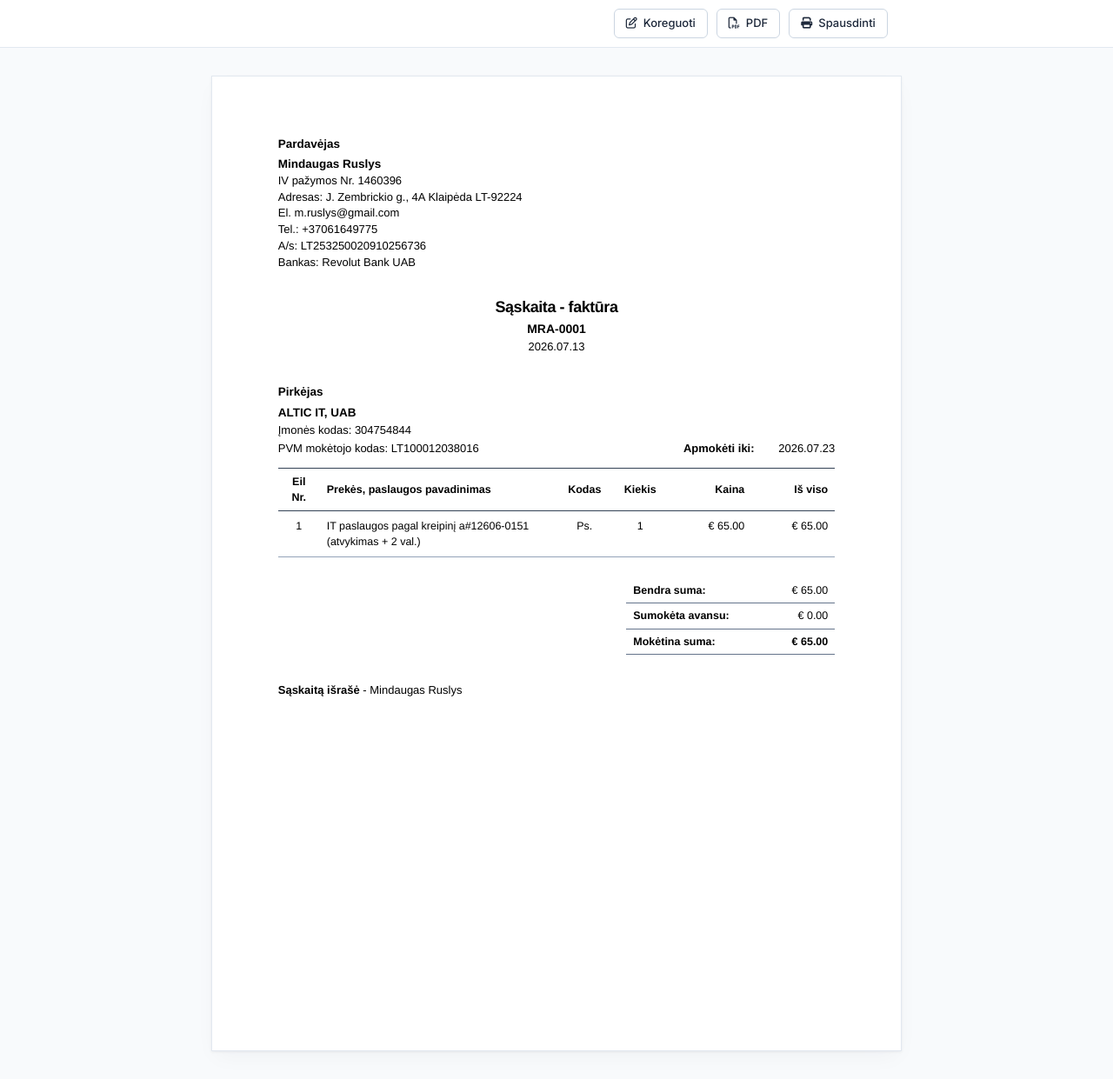
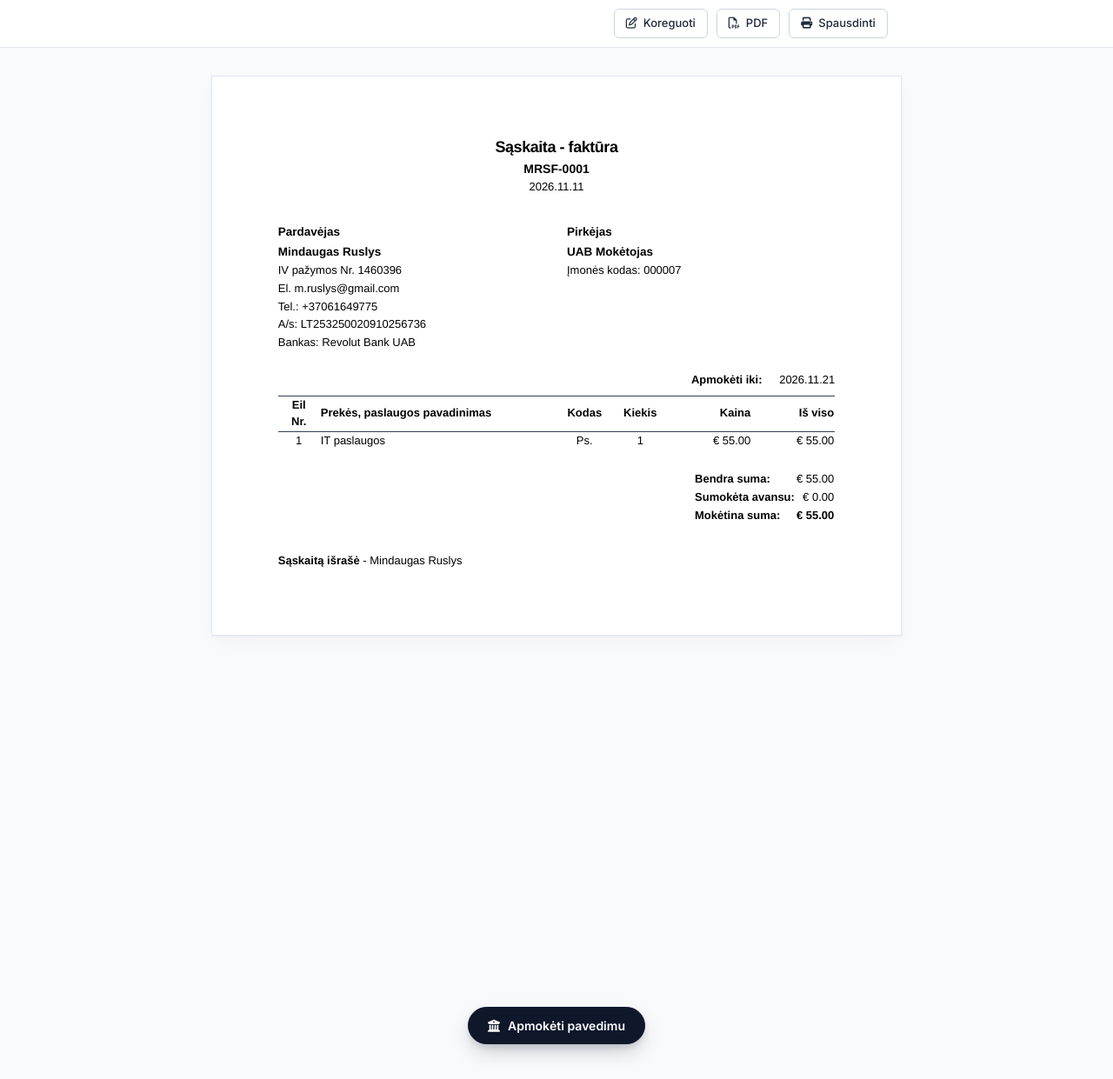
Before and after one commit to mruslys/ruslys.lt, a Jekyll site: the page invoice/index.html, which Jekyll copies as it is, in a window 1280 px wide and 1241 px high. Shown: the whole window at 87% size. Built offline with Jekyll 4.4.1, drawn with Linux system fonts in a browser that asks for light colours; nearby versions of some CDN libraries.

Commit message:
Update index.html

```diff
--- a/invoice/index.html
+++ b/invoice/index.html
@@ -3,7 +3,7 @@
 <head>
     <meta charset="UTF-8">
     <meta name="viewport" content="width=device-width, initial-scale=1.0">
-    <title>Sąskaita - faktūra | MRA-0001</title>
+    <title>Sąskaita - faktūra | MRSF-0001</title>
     <!-- Tailwind CSS -->
     <script src="https://cdn.tailwindcss.com"></script>
     <!-- FontAwesome 6 Icons -->
@@ -35,7 +35,7 @@
         .invoice-sheet {
             font-family: 'Arimo', Arial, Helvetica, sans-serif;
             width: 210mm;
-            min-height: 297mm;
+            height: auto;
             background: #ffffff;
             margin: 0 auto;
             padding: 18mm 20mm 20mm 20mm;
@@ -48,12 +48,23 @@
             position: relative;
         }
 
+        /* Temporary class applied during html2pdf capture so 18mm PDF margins look balanced and never overflow */
+        .invoice-sheet.pdf-export-mode {
+            width: 174mm !important;
+            max-width: 174mm !important;
+            padding: 2mm 0 !important;
+            margin: 0 auto !important;
+            border: none !important;
+            box-shadow: none !important;
+            height: auto !important;
+        }
+
         /* Responsive adjustments for smaller mobile screens */
         @media screen and (max-width: 820px) {
             .invoice-sheet {
                 width: 100%;
-                min-height: auto;
-                padding: 20px 16px 32px 16px;
+                height: auto;
+                padding: 20px 16px 28px 16px;
                 border-left: none;
                 border-right: none;
             }
@@ -82,6 +93,35 @@
 
         .action-btn:active {
             transform: translateY(0.5px);
+        }
+
+        /* Sticky Bottom Payment Button */
+        .pay-btn {
+            background: #0f172a;
+            color: #ffffff;
+            border: 1px solid #0f172a;
+            padding: 10px 22px;
+            font-size: 14px;
+            font-weight: 600;
+            border-radius: 9999px;
+            display: inline-flex;
+            align-items: center;
+            gap: 9px;
+            text-decoration: none;
+            box-shadow: 0 10px 25px -5px rgba(15, 23, 42, 0.25), 0 4px 10px -2px rgba(15, 23, 42, 0.15);
+            transition: background-color 0.15s ease, border-color 0.15s ease, transform 0.15s ease, box-shadow 0.15s ease;
+        }
+
+        .pay-btn:hover {
+            background: var(--amber-accent);
+            border-color: var(--amber-accent);
+            color: #ffffff;
+            transform: translateY(-1px);
+            box-shadow: 0 12px 28px -5px rgba(217, 119, 6, 0.35);
+        }
+
+        .pay-btn:active {
+            transform: translateY(0);
         }
 
         /* Form Input Styling */
@@ -120,53 +160,41 @@
         .invoice-table th {
             border-top: 1px solid #334155;
             border-bottom: 1px solid #334155;
-            padding: 6px 8px;
-            font-weight: 700;
-            font-size: 12.5px;
-            color: #000000;
-        }
-
-        .invoice-table td {
-            border-bottom: 1px solid #94a3b8;
-            padding: 8px 8px;
-            font-size: 12.5px;
-            vertical-align: top;
-            color: #000000;
-        }
-
-        /* Totals Table */
-        .totals-table {
-            width: 240px;
-            border-collapse: collapse;
-        }
-
-        .totals-table td {
-            padding: 5px 8px;
-            font-size: 12.5px;
-            border-bottom: 1px solid #64748b;
-        }
-
-        /* Native Print Media Rules */
+        /* Native Print Media Rules - Prevents 2nd blank page */
         @media print {
             @page {
                 size: A4 portrait;
-                margin: 0;
+                margin: 18mm;
             }
             html, body {
                 background: #ffffff !important;
                 margin: 0 !important;
                 padding: 0 !important;
+                height: auto !important;
+                min-height: 0 !important;
+                overflow: visible !important;
             }
             .no-print {
                 display: none !important;
             }
+            main {
+                padding: 0 !important;
+                margin: 0 !important;
+                display: block !important;
+            }
             .invoice-sheet {
-                width: 210mm !important;
-                min-height: 297mm !important;
+                width: 100% !important;
+                max-width: 100% !important;
+                height: auto !important;
+                min-height: 0 !important;
                 margin: 0 !important;
-                padding: 18mm 20mm !important;
+                padding: 0 !important;
                 border: none !important;
                 box-shadow: none !important;
+                page-break-after: avoid !important;
+                page-break-inside: avoid !important;
+                break-after: avoid !important;
+                break-inside: avoid !important;
             }
         }
     </style>
@@ -177,8 +205,8 @@
     <header class="no-print border-b border-slate-200 bg-white/95 backdrop-blur-sm sticky top-0 z-30" data-html2canvas-ignore="true">
         <div class="max-w-[210mm] mx-auto px-4 py-2.5 flex flex-col gap-3">
 
-            <!-- Primary Row: 3 Action Buttons on Right -->
-            <div class="flex items-center justify-end gap-2.5">
+            <!-- Primary Row: 3 Action Buttons (Centered on Mobile, Right on Desktop) -->
+            <div class="flex items-center justify-center sm:justify-end gap-2.5">
                 <button type="button" id="btnToggleEdit" class="action-btn" title="Koreguoti sąskaitos duomenis">
                     <i class="fa-regular fa-pen-to-square"></i>
                     <span>Koreguoti</span>
@@ -201,13 +229,13 @@
                     <!-- Pirkėjas -->
                     <div class="sm:col-span-2 md:col-span-1">
                         <label for="editBuyerName" class="form-label">Pirkėjas</label>
-                        <input type="text" id="editBuyerName" class="form-input" placeholder="Įmonės pavadinimas arba vardas, pavardė" required>
+                        <input type="text" id="editBuyerName" class="form-input" placeholder="UAB Mokėtojas" required>
                     </div>
 
                     <!-- Įmonės kodas -->
                     <div>
                         <label for="editBuyerCode" class="form-label">Įmonės kodas</label>
-                        <input type="text" id="editBuyerCode" class="form-input" placeholder="Pvz. 304754844">
+                        <input type="text" id="editBuyerCode" class="form-input" placeholder="000007">
                     </div>
 
                     <!-- PVM mokėtojo kodas -->
@@ -219,7 +247,7 @@
                     <!-- Sąskaitos Nr. -->
                     <div>
                         <label for="editSfNr" class="form-label">Sąskaitos Nr.</label>
-                        <input type="text" id="editSfNr" class="form-input" placeholder="Pvz. MRA-0001" required>
+                        <input type="text" id="editSfNr" class="form-input" placeholder="MRSF-0001" required>
                     </div>
 
                     <!-- Išrašymo data -->
@@ -237,13 +265,13 @@
                     <!-- Paslaugos pavadinimas -->
                     <div class="sm:col-span-2 md:col-span-3">
                         <label for="editServiceName" class="form-label">Paslaugos pavadinimas</label>
-                        <input type="text" id="editServiceName" class="form-input" placeholder="Prekės ar paslaugos aprašymas" required>
+                        <input type="text" id="editServiceName" class="form-input" placeholder="IT paslaugos" required>
                     </div>
 
                     <!-- Kaina (€) -->
                     <div>
                         <label for="editPrice" class="form-label">Kaina (€)</label>
-                        <input type="number" id="editPrice" step="0.01" class="form-input" placeholder="0.00" required>
+                        <input type="number" id="editPrice" step="0.01" class="form-input" placeholder="55.00" required>
                     </div>
 
                     <!-- Kiekis -->
@@ -259,8 +287,8 @@
                     </div>
                 </div>
 
-                <!-- Form Action Buttons -->
-                <div class="flex items-center justify-end gap-2 mt-4 pt-2.5 border-t border-slate-100">
+                <!-- Form Action Buttons (Centered on Mobile, Right on Desktop) -->
+                <div class="flex items-center justify-center sm:justify-end gap-2 mt-4 pt-2.5 border-t border-slate-100">
                     <button type="button" id="btnCancelEdit" class="action-btn">
                         <i class="fa-solid fa-xmark"></i>
                         <span>Atšaukti</span>
@@ -275,48 +303,49 @@
     </header>
 
     <!-- Main Workspace Wrapper -->
-    <main class="flex-1 py-4 sm:py-8 px-0 sm:px-4">
+    <main class="flex-1 flex flex-col items-center justify-between py-4 sm:py-8 px-0 sm:px-4">
 
         <!-- A4 Invoice Sheet -->
         <article id="invoiceDocument" class="invoice-sheet">
 
-            <!-- TOP LEFT: Pardavėjas (Seller Details) -->
-            <section class="mb-6">
-                <div class="font-bold text-[13.5px] mb-1">Pardavėjas</div>
-                <div class="font-bold text-[13.5px]">Mindaugas Ruslys</div>
-                <div>IV pažymos Nr. 1460396</div>
-                <div>Adresas: J. Zembrickio g., 4A Klaipėda LT-92224</div>
-                <div>El. m.ruslys@gmail.com</div>
-                <div>Tel.: +37061649775</div>
-                <div>A/s: <span class="font-medium">LT253250020910256736</span></div>
-                <div>Bankas: Revolut Bank UAB</div>
+            <!-- CENTER HEADER: Sąskaita - faktūra, Series/Number, Date -->
+            <section class="text-center mb-8">
+                <h1 class="font-bold text-[18px] tracking-tight text-black">Sąskaita - faktūra</h1>
+                <div id="invNumber" class="font-bold text-[14px] mt-0.5">MRSF-0001</div>
+                <div id="invDate" class="text-[13px] mt-0.5">2026.11.11</div>
             </section>
 
-            <!-- CENTER HEADER: Sąskaita - faktūra, Series/Number, Date -->
-            <section class="text-center my-7">
-                <h1 class="font-bold text-[18px] tracking-tight text-black">Sąskaita - faktūra</h1>
-                <div id="invNumber" class="font-bold text-[14px] mt-0.5">MRA-0001</div>
-                <div id="invDate" class="text-[13px] mt-0.5">2026.07.13</div>
+            <!-- TWO-COLUMN PARTIES SECTION: Pardavėjas (Left) & Pirkėjas (Right) -->
+            <section class="grid grid-cols-2 gap-6 items-start mb-6">
+                <!-- Pardavėjas (Left) -->
+                <div class="space-y-0.5">
+                    <div class="font-bold text-[13.5px] mb-1">Pardavėjas</div>
+                    <div class="font-bold text-[13.5px]">Mindaugas Ruslys</div>
+                    <div>IV pažymos Nr. 1460396</div>
+                    <div>El. m.ruslys@gmail.com</div>
+                    <div>Tel.: +37061649775</div>
+                    <div>A/s: <span class="font-medium">LT253250020910256736</span></div>
+                    <div>Bankas: Revolut Bank UAB</div>
+                </div>
+
+                <!-- Pirkėjas (Right) -->
+                <div class="space-y-0.5">
+                    <div class="font-bold text-[13.5px] mb-1">Pirkėjas</div>
+                    <div id="buyerName" class="font-bold text-[13.5px]">UAB Mokėtojas</div>
+                    <div id="buyerCodeRow">
+                        Įmonės kodas: <span id="buyerCode">000007</span>
+                    </div>
+                    <div id="buyerVatRow" style="display: none;">
+                        PVM mokėtojo kodas: <span id="buyerVat"></span>
+                    </div>
+                </div>
             </section>
 
-            <!-- MIDDLE SECTION: Pirkėjas (Left) & Apmokėti iki (Right) -->
-            <section class="flex flex-col sm:flex-row sm:items-end justify-between gap-4 mt-8 mb-3">
-                <!-- Pirkėjas -->
-                <div class="space-y-0.5">
-                    <div class="font-bold text-[13.5px] mb-1">Pirkėjas</div>
-                    <div id="buyerName" class="font-bold text-[13.5px]">ALTIC IT, UAB</div>
-                    <div id="buyerCodeRow">
-                        Įmonės kodas: <span id="buyerCode">304754844</span>
-                    </div>
-                    <div id="buyerVatRow">
-                        PVM mokėtojo kodas: <span id="buyerVat">LT100012038016</span>
-                    </div>
-                </div>
-
-                <!-- Apmokėti iki (Right-aligned at bottom of buyer block) -->
-                <div class="text-left sm:text-right whitespace-nowrap">
-                    <span class="font-bold mr-6">Apmokėti iki:</span>
-                    <span id="invDueDate">2026.07.23</span>
+            <!-- DUE DATE ROW: Always right-aligned on both mobile and desktop -->
+            <section class="flex justify-end text-right mt-4 mb-2">
+                <div class="whitespace-nowrap">
+                    <span class="font-bold mr-4">Apmokėti iki:</span>
+                    <span id="invDueDate">2026.11.21</span>
                 </div>
             </section>
 
@@ -336,11 +365,11 @@
                     <tbody>
                         <tr>
                             <td class="text-center">1</td>
-                            <td id="serviceName" class="text-left">IT paslaugos pagal kreipinį a#12606-0151 (atvykimas + 2 val.)</td>
+                            <td id="serviceName" class="text-left">IT paslaugos</td>
                             <td class="text-center">Ps.</td>
                             <td id="serviceQty" class="text-center">1</td>
-                            <td id="servicePrice" class="text-right whitespace-nowrap">€ 65.00</td>
-                            <td id="serviceTotal" class="text-right whitespace-nowrap">€ 65.00</td>
+                            <td id="servicePrice" class="text-right whitespace-nowrap">€ 55.00</td>
+                            <td id="serviceTotal" class="text-right whitespace-nowrap">€ 55.00</td>
                         </tr>
                     </tbody>
                 </table>
@@ -352,7 +381,7 @@
                     <tbody>
                         <tr>
                             <td class="font-bold text-left">Bendra suma:</td>
-                            <td id="totalGross" class="text-right whitespace-nowrap">€ 65.00</td>
+                            <td id="totalGross" class="text-right whitespace-nowrap">€ 55.00</td>
                         </tr>
                         <tr>
                             <td class="font-bold text-left">Sumokėta avansu:</td>
@@ -360,7 +389,7 @@
                         </tr>
                         <tr>
                             <td class="font-bold text-left">Mokėtina suma:</td>
-                            <td id="totalPayable" class="text-right whitespace-nowrap font-bold">€ 65.00</td>
+                            <td id="totalPayable" class="text-right whitespace-nowrap font-bold">€ 55.00</td>
                         </tr>
                     </tbody>
                 </table>
@@ -374,15 +403,17 @@
             </section>
 
         </article>
+
+        <!-- Sticky Bottom Payment Button (Always visible lifted from bottom, docks at bottom on scroll) -->
+        <div class="no-print sticky bottom-5 z-40 mt-6 mb-2 flex justify-center w-full pointer-events-none" data-html2canvas-ignore="true">
+            <a id="btnPayTransfer" href="https://pavedimu.lt/mindaugas/SF#MRSF-0001/55/" target="_blank" rel="noopener noreferrer" class="pay-btn pointer-events-auto">
+                <i class="fa-solid fa-building-columns"></i>
+                <span>Apmokėti pavedimu</span>
+            </a>
+        </div>
     </main>
 
     <script>
-        /**
-         * Default demo hash matching the attached MRuslys-2026-07.pdf sample
-         * Format: #/{pirkejas}/{imones_kodas}:{pvm_kodas}/{sf_nr}/{paslaugos_pavadinimas}:{kaina}:{kiekis}/{data}:{apmokejimo_terminas}/{avansas}
-         */
-        const DEFAULT_DEMO_HASH = '#/ALTIC%20IT,%20UAB/304754844:LT100012038016/MRA-0001/IT%20paslaugos%20pagal%20kreipin%C4%AF%20a%2312606-0151%20(atvykimas%20+%202%20val.):65:1/2026.07.13:10/0';
-
         // Holds current parsed state for populating the edit form
         let currentInvoiceState = null;
 
@@ -406,6 +437,15 @@
             const mm = String(dateObj.getMonth() + 1).padStart(2, '0');
             const dd = String(dateObj.getDate()).padStart(2, '0');
             return `${yyyy}.${mm}.${dd}`;
+        }
+
+        /**
+         * Builds the default hash dynamically with today's date
+         * Format: #/{pirkejas}/{imones_kodas}:{pvm_kodas}/{sf_nr}/{paslaugos_pavadinimas}:{kaina}:{kiekis}/{data}:{apmokejimo_terminas}/{avansas}
+         */
+        function getDefaultHash() {
+            const todayStr = formatDateDot(new Date());
+            return `#/UAB%20Mok%C4%97tojas/000007/MRSF-0001/IT%20paslaugos:55:1/${todayStr}:10/0`;
         }
 
         /**
@@ -463,15 +503,16 @@
          * #/{pirkejas}/{imones_kodas}:{pvm_kodas}/{sf_nr}/{paslaugos_pavadinimas}:{kaina}:{kiekis}/{data}:{apmokejimo_terminas}/{avansas}
          */
         function parseInvoiceHash(rawHash) {
-            const hashToUse = (rawHash && rawHash.trim().length > 1) ? rawHash.trim() : DEFAULT_DEMO_HASH;
+            const hashToUse = (rawHash && rawHash.trim().length > 1) ? rawHash.trim() : getDefaultHash();
             const cleanPath = hashToUse.replace(/^#\/?/, '');
             const segments = cleanPath.split('/');
 
-            // 1. Pirkėjas
-            const buyerName = decodeSegment(segments[0]) || 'ALTIC IT, UAB';
+            // 1. Pirkėjas (default: UAB Mokėtojas)
+            const buyerName = decodeSegment(segments[0]) || 'UAB Mokėtojas';
 
-            // 2. Įmonės kodas : PVM kodas (PVM kodas optional)
-            const codesSegment = decodeSegment(segments[1]) || '';
+            // 2. Įmonės kodas : PVM kodas (PVM kodas optional, default code: 000007)
+            const hasCodesSegment = segments[1] !== undefined && segments[1] !== '';
+            const codesSegment = hasCodesSegment ? decodeSegment(segments[1]) : '000007';
             let buyerCode = '';
             let buyerVat = '';
             if (codesSegment.includes(':')) {
@@ -483,14 +524,14 @@
                 buyerVat = '';
             }
 
-            // 3. SF numeris
-            const sfNr = decodeSegment(segments[2]) || 'MRA-0001';
+            // 3. SF numeris (default: MRSF-0001)
+            const sfNr = decodeSegment(segments[2]) || 'MRSF-0001';
 
-            // 4. Paslaugos pavadinimas : kaina : kiekis (parsed from the end)
+            // 4. Paslaugos pavadinimas : kaina : kiekis (parsed from the end; default: IT paslaugos, 55, 1)
             const serviceSegment = decodeSegment(segments[3]) || '';
             const serviceParts = serviceSegment.split(':');
             let serviceName = 'IT paslaugos';
-            let unitPrice = 0;
+            let unitPrice = 55;
             let quantity = 1;
 
             if (
@@ -510,14 +551,14 @@
                 serviceName = serviceParts.slice(0, -1).join(':').trim() || 'IT paslaugos';
             } else if (serviceSegment.trim()) {
                 serviceName = serviceSegment.trim();
-                unitPrice = 0;
+                unitPrice = 55;
                 quantity = 1;
             }
 
             if (isNaN(quantity) || quantity <= 0) quantity = 1;
-            if (isNaN(unitPrice)) unitPrice = 0;
+            if (isNaN(unitPrice)) unitPrice = 55;
 
-            // 5. Data : Apmokėjimo terminas dienomis (jei nenurodyta - 10 d.)
+            // 5. Data : Apmokėjimo terminas dienomis (jei nenurodyta - šiandien ir 10 d.)
             const dateSegment = decodeSegment(segments[4]) || '';
             let dateRaw = '';
             let termDays = 10;
@@ -619,6 +660,16 @@
             document.getElementById('totalAdvance').textContent = `€ ${advanceFormatted}`;
             document.getElementById('totalPayable').textContent = `€ ${payableFormatted}`;
 
+            // Update Sticky "Apmokėti pavedimu" button href
+            const cleanPayableForUrl = Number.isInteger(data.payableAmount)
+                ? String(data.payableAmount)
+                : data.payableAmount.toFixed(2);
+            const payUrl = `https://pavedimu.lt/mindaugas/SF#${encodeURIComponent(data.sfNr)}/${encodeURIComponent(cleanPayableForUrl)}/`;
+            const btnPayTransfer = document.getElementById('btnPayTransfer');
+            if (btnPayTransfer) {
+                btnPayTransfer.href = payUrl;
+            }
+
             // Populate Edit Form inputs with current state
             populateEditForm(data);
         }
@@ -643,14 +694,14 @@
          * Builds the new hash URL from the edit form inputs
          */
         function buildHashFromForm() {
-            const buyerName = document.getElementById('editBuyerName').value.trim() || 'Pirkėjas';
+            const buyerName = document.getElementById('editBuyerName').value.trim() || 'UAB Mokėtojas';
             const buyerCode = document.getElementById('editBuyerCode').value.trim();
             const buyerVat = document.getElementById('editBuyerVat').value.trim();
-            const sfNr = document.getElementById('editSfNr').value.trim() || 'MRA-0001';
+            const sfNr = document.getElementById('editSfNr').value.trim() || 'MRSF-0001';
             const serviceName = document.getElementById('editServiceName').value.trim() || 'IT paslaugos';
 
             const priceRaw = document.getElementById('editPrice').value.trim().replace(',', '.');
-            const priceVal = priceRaw !== '' && !isNaN( parseFloat(priceRaw) ) ? parseFloat(priceRaw) : 0;
+            const priceVal = priceRaw !== '' && !isNaN( parseFloat(priceRaw) ) ? parseFloat(priceRaw) : 55;
 
             const qtyRaw = document.getElementById('editQty').value.trim().replace(',', '.');
             const qtyVal = qtyRaw !== '' && !isNaN( parseFloat(qtyRaw) ) && parseFloat(qtyRaw) > 0 ? parseFloat(qtyRaw) : 1;
@@ -728,10 +779,14 @@
             btnPdf.innerHTML = '<i class="fa-solid fa-spinner fa-spin"></i><span>Ruošiamas PDF...</span>';
             btnPdf.disabled = true;
 
+            // Apply clean PDF export layout so html2pdf's 18mm margins are used without double-padding or page overflow
+            invoiceEl.classList.add('pdf-export-mode');
+
             const opt = {
-                margin: 0,
+                margin: [18, 18, 18, 18],
                 filename: `${sfNr}.pdf`,
                 image: { type: 'jpeg', quality: 0.98 },
+                pagebreak: { mode: ['avoid-all'] },
                 html2canvas: {
                     scale: 2,
                     useCORS: true,
```
Also changed, not shown: other parts of invoice/index.html (+14 -5 lines).
